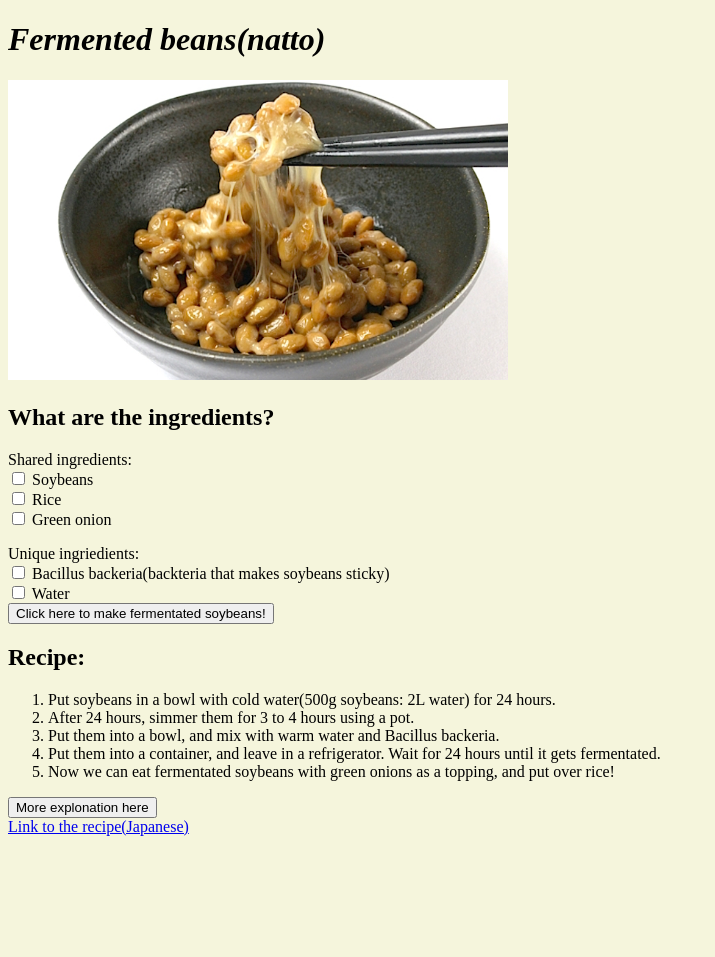
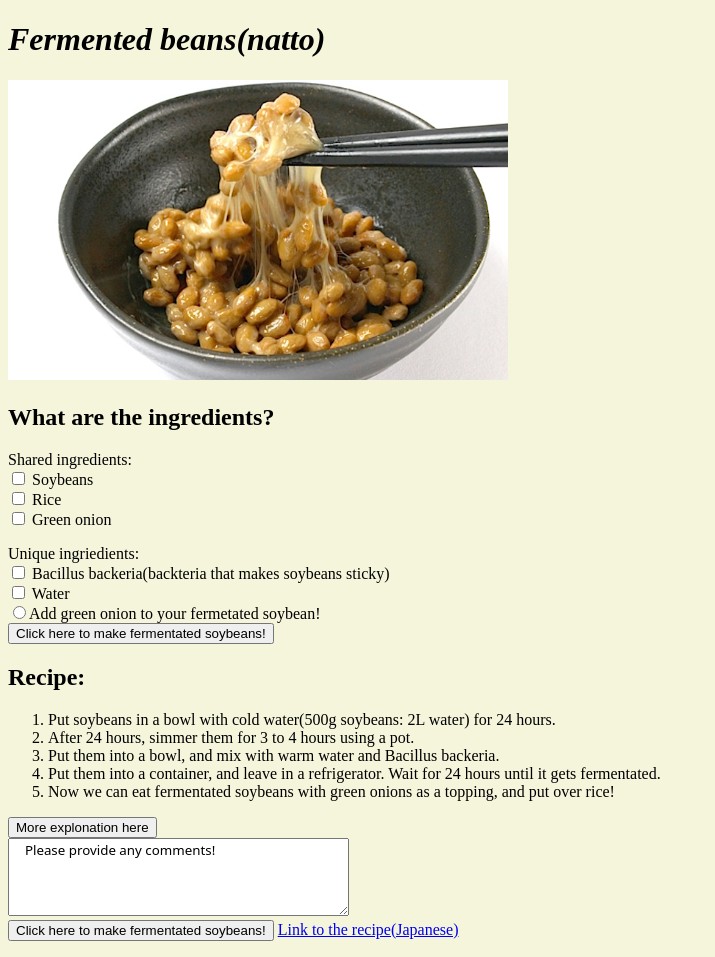
Before and after one commit to nagoax/nagoax, a plain HTML site: page Japanese_beans.html in a window 1280 px wide. Shown: the whole page, without its empty margins (0-715 px from the left). Before the commit the page ends 852 px from the top, so only its background shows below. Drawn offline with Linux system fonts and the light colour scheme.

Commit message:
Add files via upload

```diff
--- a/Japanese_beans.html
+++ b/Japanese_beans.html
@@ -30,6 +30,7 @@ Shared ingredients:<br>
 Unique ingriedients:<br>
 <input type="checkbox" name="bacillus" value="bacillus"> Bacillus backeria(backteria that makes soybeans sticky)<br>
 <input type="checkbox" name="water" value="water"> Water<br>
+<input type="radio" name="onion" value="onion">Add green onion to your fermetated soybean!<br>
 <input type="reset" name="reset" value="Click here to make fermentated soybeans!"
 </p>
 <h2>Recipe:</h2>
@@ -42,6 +43,10 @@ Unique ingriedients:<br>
         <li>Now we can eat fermentated soybeans with green onions as a topping, and put over rice!</li>
     </ol>
 <input type="button" name="More explonation here" value="More explonation here" onclick="hey();"><br>
+<TEXTAREA NAME="comments" ROWS=4 COLS=40 style="font-family:system-ui, -apple-system, BlinkMacSystemFont, 'Segoe UI', Roboto, Oxygen, Ubuntu, Cantarell, 'Open Sans', 'Helvetica Neue', sans-serif" value="Enter for specific direction">
+    Please provide any comments!
+    </TEXTAREA><br>
+    <input type="reset" name="reset" value="Click here to make fermentated soybeans!"<br>
 <a href="https://kawashima-ya.jp/contents/?p=465">Link to the recipe(Japanese)</a>
 </p>
 </form>
```
